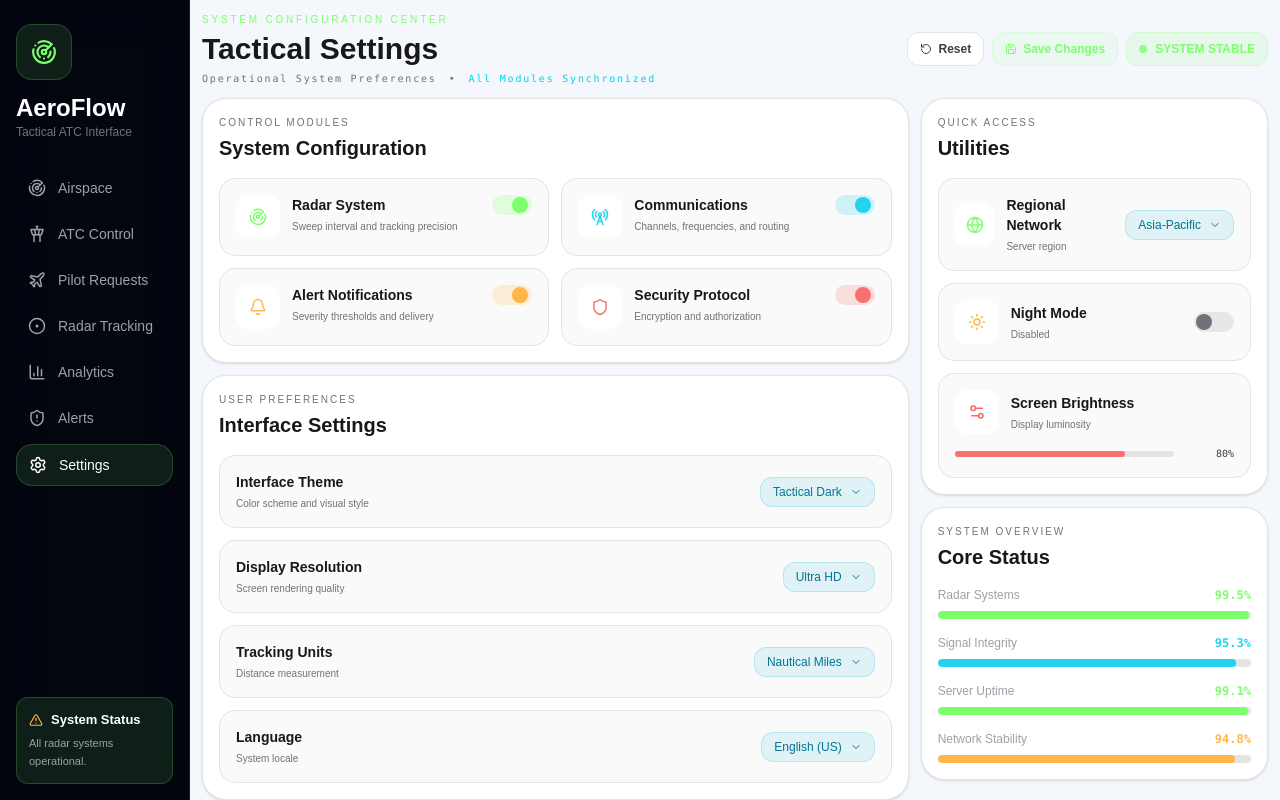
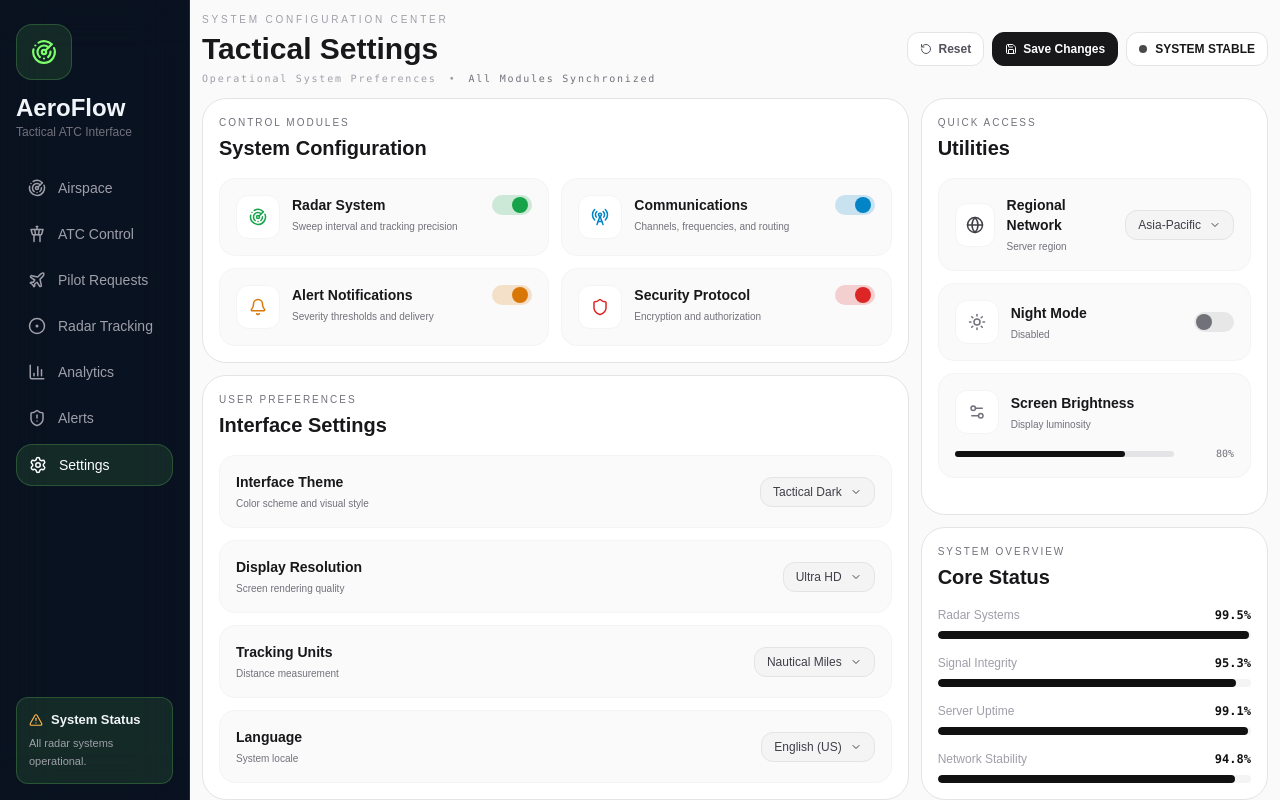
Before and after one commit to datsyolowi/-AeroFlow-ATC-Pilot-Simulation-System, a React (Vite) app: page /settings in a window 1280 px wide. Both pictures are taken after a click on the button 1214 px from the left and 322 px from the top of the page. Built offline with nearby package versions, Linux system fonts and the light colour scheme.

Commit message:
fixed the system theme for settings page

```diff
--- a/src/App.jsx
+++ b/src/App.jsx
@@ -1,4 +1,5 @@
 import { BrowserRouter, Routes, Route } from "react-router-dom";
+import { ThemeProvider } from "./context/ThemeContext";
 
 import Home from "./pages/Home";
 import ATC from "./pages/ATC";
@@ -11,6 +12,7 @@ import NotFound from "./pages/NotFound";
 
 export default function App() {
   return (
+    <ThemeProvider>
       <BrowserRouter>
         <Routes>
           {/* HOME */}
@@ -38,5 +40,6 @@ export default function App() {
           <Route path="*" element={<NotFound />} />
         </Routes>
       </BrowserRouter>
+    </ThemeProvider>
   );
 }
--- /dev/null
+++ b/src/context/ThemeContext.jsx
@@ -0,0 +1,25 @@
+import { createContext, useContext, useState, useEffect } from "react";
+
+const ThemeContext = createContext();
+
+export function ThemeProvider({ children }) {
+  const [nightMode, setNightMode] = useState(() => {
+    // Read from localStorage on first load, default to true
+    const stored = localStorage.getItem("nightMode");
+    return stored !== null ? stored === "true" : true;
+  });
+
+  useEffect(() => {
+    localStorage.setItem("nightMode", nightMode);
+  }, [nightMode]);
+
+  return (
+    <ThemeContext.Provider value={{ nightMode, setNightMode }}>
+      {children}
+    </ThemeContext.Provider>
+  );
+}
+
+export function useTheme() {
+  return useContext(ThemeContext);
+}
--- a/src/layouts/MainLayout.jsx
+++ b/src/layouts/MainLayout.jsx
@@ -1,65 +1,41 @@
 import Sidebar from "../components/Sidebar";
+import { useTheme } from "../context/ThemeContext";
 
 export default function MainLayout({ children }) {
+  const { nightMode } = useTheme();
+
   return (
     <div
-      className="
-        h-[100dvh]
-        bg-[#050816]
-        text-white
-        flex
-        overflow-hidden
-      "
+      className={`h-[100dvh] flex overflow-hidden transition-colors duration-300 ${
+        nightMode ? "bg-[#050816] text-white" : "bg-[#0e1a2e] text-slate-100"
+      }`}
     >
       {/* SIDEBAR */}
       <Sidebar />
 
       {/* MAIN CONTENT */}
-      <main
-        className="
-          flex-1
-          relative
-          overflow-hidden
-        "
-      >
+      <main className="flex-1 relative overflow-hidden">
         {/* RADAR ATMOSPHERE */}
         <div
-          className="
-            absolute
-            top-[-300px]
-            left-[20%]
-            w-[900px]
-            h-[900px]
-            rounded-full
-            bg-[#7CFF6B]/[0.06]
-            blur-[180px]
-            pointer-events-none
-          "
+          className={`absolute top-[-300px] left-[20%] w-[900px] h-[900px] rounded-full blur-[180px] pointer-events-none transition-colors duration-300 ${
+            nightMode ? "bg-[#7CFF6B]/[0.06]" : "bg-[#7CFF6B]/[0.04]"
+          }`}
         />
 
         {/* SECONDARY GLOW */}
         <div
-          className="
-            absolute
-            bottom-[-250px]
-            right-[-150px]
-            w-[700px]
-            h-[700px]
-            rounded-full
-            bg-cyan-500/[0.04]
-            blur-[160px]
-            pointer-events-none
-          "
+          className={`absolute bottom-[-250px] right-[-150px] w-[700px] h-[700px] rounded-full blur-[160px] pointer-events-none transition-colors duration-300 ${
+            nightMode ? "bg-cyan-500/[0.04]" : "bg-sky-400/[0.07]"
+          }`}
         />
 
         {/* VIGNETTE */}
         <div
-          className="
-            absolute
-            inset-0
-            bg-[radial-gradient(circle_at_center,transparent_45%,rgba(0,0,0,0.45))]
-            pointer-events-none
-          "
+          className={`absolute inset-0 pointer-events-none transition-opacity duration-300 ${
+            nightMode
+              ? "bg-[radial-gradient(circle_at_center,transparent_45%,rgba(0,0,0,0.45))]"
+              : "bg-[radial-gradient(circle_at_center,transparent_45%,rgba(0,0,0,0.35))]"
+          }`}
         />
 
         {/* CONTENT */}
--- a/src/pages/Settings.jsx
+++ b/src/pages/Settings.jsx
@@ -1,6 +1,7 @@
 import MainLayout from "../layouts/MainLayout";
 import { motion, AnimatePresence } from "framer-motion";
 import { useState, useEffect } from "react";
+import { useTheme } from "../context/ThemeContext";
 import {
   Settings2,
   Radar,
@@ -46,8 +47,8 @@ function Select({ value, options, onChange, darkMode }) {
           border text-xs font-medium whitespace-nowrap transition
           ${
             darkMode
-              ? "bg-cyan-400/10 border-cyan-400/20 text-cyan-400 hover:bg-cyan-400/20"
-              : "bg-cyan-500/10 border-cyan-500/20 text-cyan-700 hover:bg-cyan-500/20"
+              ? "bg-white/5 border-white/10 text-zinc-300 hover:bg-white/10"
+              : "bg-zinc-100 border-zinc-200 text-zinc-700 hover:bg-zinc-200"
           }
         `}
       >
@@ -67,7 +68,7 @@ function Select({ value, options, onChange, darkMode }) {
             className={`
               absolute right-0 top-full mt-1 z-[999]
               rounded-xl overflow-hidden min-w-[160px]
-              shadow-[0_8px_32px_rgba(0,0,0,0.15)]
+              shadow-[0_8px_32px_rgba(0,0,0,0.10)]
               border
               ${
                 darkMode
@@ -88,11 +89,11 @@ function Select({ value, options, onChange, darkMode }) {
                   ${
                     opt === value
                       ? darkMode
-                        ? "text-cyan-400 bg-cyan-400/10"
-                        : "text-cyan-700 bg-cyan-500/10"
+                        ? "text-white bg-white/10"
+                        : "text-zinc-900 bg-zinc-100 font-semibold"
                       : darkMode
                         ? "text-zinc-300 hover:bg-white/5"
-                        : "text-zinc-700 hover:bg-zinc-100"
+                        : "text-zinc-600 hover:bg-zinc-50"
                   }
                 `}
               >
@@ -127,7 +128,10 @@ function Slider({
       >
         <div
           className="absolute left-0 top-0 h-full rounded-full"
-          style={{ width: `${pct}%`, backgroundColor: color }}
+          style={{
+            width: `${pct}%`,
+            backgroundColor: darkMode ? color : "#111111",
+          }}
         />
         <input
           type="range"
@@ -142,7 +146,7 @@ function Slider({
 
       <span
         className={`text-[10px] font-mono w-12 text-right ${
-          darkMode ? "text-zinc-300" : "text-zinc-700"
+          darkMode ? "text-zinc-300" : "text-zinc-500"
         }`}
       >
         {value}
@@ -165,7 +169,7 @@ export default function Settings() {
   const [language, setLanguage] = useState("English (US)");
   const [resolution, setResolution] = useState("Ultra HD");
 
-  const [nightMode, setNightMode] = useState(true);
+  const { nightMode, setNightMode } = useTheme();
 
   const [brightness, setBrightness] = useState(80);
   const [region, setRegion] = useState("Asia-Pacific");
@@ -215,77 +219,93 @@ export default function Settings() {
       title: "Radar System",
       desc: "Sweep interval and tracking precision",
       icon: Radar,
-      color: "#7CFF6B",
+      color: darkMode ? "#7CFF6B" : "#16a34a",
       key: "radar",
     },
     {
       title: "Communications",
       desc: "Channels, frequencies, and routing",
       icon: RadioTower,
-      color: "#22d3ee",
+      color: darkMode ? "#22d3ee" : "#0284c7",
       key: "communications",
     },
     {
       title: "Alert Notifications",
       desc: "Severity thresholds and delivery",
       icon: Bell,
-      color: "#FFB547",
+      color: darkMode ? "#FFB547" : "#d97706",
       key: "alerts",
     },
     {
       title: "Security Protocol",
       desc: "Encryption and authorization",
       icon: Shield,
-      color: "#f87171",
+      color: darkMode ? "#f87171" : "#dc2626",
       key: "security",
     },
   ];
 
   const statItems = [
-    { label: "Radar Systems", value: coreStats.radar, color: "#7CFF6B" },
-    { label: "Signal Integrity", value: coreStats.signal, color: "#22d3ee" },
-    { label: "Server Uptime", value: coreStats.uptime, color: "#7CFF6B" },
-    { label: "Network Stability", value: coreStats.network, color: "#FFB547" },
+    {
+      label: "Radar Systems",
+      value: coreStats.radar,
+      color: darkMode ? "#7CFF6B" : "#111111",
+    },
+    {
+      label: "Signal Integrity",
+      value: coreStats.signal,
+      color: darkMode ? "#22d3ee" : "#111111",
+    },
+    {
+      label: "Server Uptime",
+      value: coreStats.uptime,
+      color: darkMode ? "#7CFF6B" : "#111111",
+    },
+    {
+      label: "Network Stability",
+      value: coreStats.network,
+      color: darkMode ? "#FFB547" : "#111111",
+    },
   ];
 
   const cardClass = darkMode
     ? "bg-[#0B1220] border border-white/10 text-white"
-    : "bg-white border border-zinc-200 text-zinc-900 shadow-sm";
+    : "bg-white border border-zinc-200 text-zinc-900";
 
   const innerCard = darkMode
     ? "border border-white/5 bg-black/20"
-    : "border border-zinc-200 bg-zinc-50";
+    : "border border-zinc-100 bg-zinc-50";
 
   return (
     <MainLayout>
       <div
         className={`w-full h-full overflow-y-auto p-3 pb-12 flex flex-col gap-3 transition-colors duration-300 ${
-          darkMode ? "bg-[#050816]" : "bg-[#f4f7fb]"
+          darkMode ? "bg-[#050816]" : "bg-[#fafafa]"
         }`}
       >
         {/* TOP BAR */}
         <div className="flex flex-col lg:flex-row lg:items-center justify-between gap-4">
           <div>
-            <p className="text-[#7CFF6B] text-[10px] tracking-[0.28em] mb-1">
+            <p
+              className={`text-[10px] tracking-[0.28em] mb-1 ${darkMode ? "text-[#7CFF6B]" : "text-zinc-400"}`}
+            >
               SYSTEM CONFIGURATION CENTER
             </p>
 
             <h1
-              className={`text-3xl font-black ${
-                darkMode ? "text-white" : "text-zinc-900"
-              }`}
+              className={`text-3xl font-black ${darkMode ? "text-white" : "text-zinc-900"}`}
             >
               Tactical Settings
             </h1>
 
             <div
-              className={`flex flex-wrap items-center gap-3 text-[10px] tracking-[0.18em] mt-1 font-mono ${
-                darkMode ? "text-zinc-500" : "text-zinc-500"
-              }`}
+              className={`flex flex-wrap items-center gap-3 text-[10px] tracking-[0.18em] mt-1 font-mono ${darkMode ? "text-zinc-500" : "text-zinc-400"}`}
             >
               <span>Operational System Preferences</span>
               <span>•</span>
-              <span className="text-cyan-400">All Modules Synchronized</span>
+              <span className={darkMode ? "text-cyan-400" : "text-zinc-500"}>
+                All Modules Synchronized
+              </span>
             </div>
           </div>
 
@@ -298,7 +318,7 @@ export default function Settings() {
                 ${
                   darkMode
                     ? "bg-white/5 border-white/10 text-zinc-400 hover:bg-white/10"
-                    : "bg-white border-zinc-200 text-zinc-700 hover:bg-zinc-100"
+                    : "bg-white border-zinc-200 text-zinc-600 hover:bg-zinc-100"
                 }
               `}
             >
@@ -308,26 +328,41 @@ export default function Settings() {
 
             <button
               onClick={handleSave}
-              className="flex items-center gap-1.5 px-3 py-2 rounded-xl border text-xs font-semibold transition"
-              style={{
-                backgroundColor: saved ? "#7CFF6B22" : "#7CFF6B11",
-                borderColor: saved ? "#7CFF6B55" : "#7CFF6B22",
-                color: "#7CFF6B",
-              }}
+              className={`flex items-center gap-1.5 px-3 py-2 rounded-xl border text-xs font-semibold transition ${
+                darkMode
+                  ? ""
+                  : "bg-zinc-900 border-zinc-900 text-white hover:bg-zinc-700"
+              }`}
+              style={
+                darkMode
+                  ? {
+                      backgroundColor: saved ? "#7CFF6B22" : "#7CFF6B11",
+                      borderColor: saved ? "#7CFF6B55" : "#7CFF6B22",
+                      color: "#7CFF6B",
+                    }
+                  : {}
+              }
             >
               <Save size={12} />
               {saved ? "Saved!" : "Save Changes"}
             </button>
 
-            <div className="px-3 py-2 rounded-xl border border-[#7CFF6B]/20 bg-[#7CFF6B]/10">
+            <div
+              className={`px-3 py-2 rounded-xl border ${
+                darkMode
+                  ? "border-[#7CFF6B]/20 bg-[#7CFF6B]/10"
+                  : "border-zinc-200 bg-white"
+              }`}
+            >
               <div className="flex items-center gap-2">
                 <motion.div
                   animate={{ opacity: [0.3, 1, 0.3] }}
                   transition={{ duration: 1.5, repeat: Infinity }}
-                  className="w-2 h-2 rounded-full bg-[#7CFF6B]"
+                  className={`w-2 h-2 rounded-full ${darkMode ? "bg-[#7CFF6B]" : "bg-zinc-900"}`}
                 />
-
-                <span className="text-xs font-semibold text-[#7CFF6B]">
+                <span
+                  className={`text-xs font-semibold ${darkMode ? "text-[#7CFF6B]" : "text-zinc-900"}`}
+                >
                   SYSTEM STABLE
                 </span>
               </div>
@@ -336,16 +371,15 @@ export default function Settings() {
         </div>
 
         {/* MAIN GRID */}
-        <div className="grid grid-cols-1 xl:grid-cols-12 gap-3">
+        <div className="grid grid-cols-1 xl:grid-cols-12 gap-3 xl:items-stretch">
           {/* LEFT */}
-          <div className="xl:col-span-8 space-y-3">
+          <div className="xl:col-span-8 flex flex-col gap-3">
             {/* SYSTEM MODULES */}
             <div className={`${cardClass} rounded-3xl p-4`}>
               <div className="mb-4">
                 <p className="text-zinc-500 text-[10px] tracking-[0.2em] mb-1">
                   CONTROL MODULES
                 </p>
-
                 <h2 className="text-xl font-black">System Configuration</h2>
               </div>
 
@@ -359,15 +393,15 @@ export default function Settings() {
                       <div className="flex gap-3">
                         <div
                           className={`w-11 h-11 rounded-xl flex items-center justify-center ${
-                            darkMode ? "bg-black/30" : "bg-white"
+                            darkMode
+                              ? "bg-black/30"
+                              : "bg-white border border-zinc-100"
                           }`}
                         >
                           <item.icon size={18} style={{ color: item.color }} />
                         </div>
-
                         <div>
                           <h3 className="text-sm font-bold">{item.title}</h3>
-
                           <p className="text-[10px] text-zinc-500 mt-1">
                             {item.desc}
                           </p>
@@ -391,12 +425,11 @@ export default function Settings() {
             </div>
 
             {/* INTERFACE SETTINGS */}
-            <div className={`${cardClass} rounded-3xl p-4`}>
+            <div className={`${cardClass} rounded-3xl p-4 flex-1`}>
               <div className="mb-4">
                 <p className="text-zinc-500 text-[10px] tracking-[0.2em] mb-1">
                   USER PREFERENCES
                 </p>
-
                 <h2 className="text-xl font-black">Interface Settings</h2>
               </div>
 
@@ -441,12 +474,10 @@ export default function Settings() {
                   >
                     <div>
                       <h3 className="text-sm font-semibold">{item.title}</h3>
-
                       <p className="text-[10px] text-zinc-500 mt-1">
                         {item.subtitle}
                       </p>
                     </div>
-
                     <Select
                       value={item.value}
                       options={item.options}
@@ -460,14 +491,13 @@ export default function Settings() {
           </div>
 
           {/* RIGHT */}
-          <div className="xl:col-span-4 space-y-3">
+          <div className="xl:col-span-4 flex flex-col gap-3 h-full">
             {/* QUICK ACCESS */}
-            <div className={`${cardClass} rounded-3xl p-4`}>
+            <div className={`${cardClass} rounded-3xl p-4 flex-1`}>
               <div className="mb-4">
                 <p className="text-zinc-500 text-[10px] tracking-[0.2em] mb-1">
                   QUICK ACCESS
                 </p>
-
                 <h2 className="text-xl font-black">Utilities</h2>
               </div>
 
@@ -478,23 +508,27 @@ export default function Settings() {
                     <div className="flex items-center gap-3">
                       <div
                         className={`w-11 h-11 rounded-xl flex items-center justify-center ${
-                          darkMode ? "bg-black/30" : "bg-white"
+                          darkMode
+                            ? "bg-black/30"
+                            : "bg-white border border-zinc-100"
                         }`}
                       >
-                        <Globe size={18} className="text-[#7CFF6B]" />
+                        <Globe
+                          size={18}
+                          className={
+                            darkMode ? "text-[#7CFF6B]" : "text-zinc-700"
+                          }
+                        />
                       </div>
-
                       <div>
                         <h3 className="text-sm font-semibold">
                           Regional Network
                         </h3>
-
                         <p className="text-[10px] text-zinc-500 mt-1">
                           Server region
                         </p>
                       </div>
                     </div>
-
                     <Select
                       value={region}
                       options={["Asia-Pacific", "North America", "Europe"]}
@@ -510,29 +544,28 @@ export default function Settings() {
                     <div className="flex items-center gap-3">
                       <div
                         className={`w-11 h-11 rounded-xl flex items-center justify-center ${
-                          darkMode ? "bg-black/30" : "bg-white"
+                          darkMode
+                            ? "bg-black/30"
+                            : "bg-white border border-zinc-100"
                         }`}
                       >
                         {nightMode ? (
                           <Moon size={18} className="text-[#FFB547]" />
                         ) : (
-                          <Sun size={18} className="text-[#FFB547]" />
+                          <Sun size={18} className="text-zinc-500" />
                         )}
                       </div>
-
                       <div>
                         <h3 className="text-sm font-semibold">Night Mode</h3>
-
                         <p className="text-[10px] text-zinc-500 mt-1">
                           {nightMode ? "Enabled" : "Disabled"}
                         </p>
                       </div>
                     </div>
-
                     <Toggle
                       enabled={nightMode}
                       onToggle={() => setNightMode(!nightMode)}
-                      color="#FFB547"
+                      color={darkMode ? "#FFB547" : "#111111"}
                     />
                   </div>
                 </div>
@@ -542,30 +575,32 @@ export default function Settings() {
                   <div className="flex items-center gap-3 mb-3">
                     <div
                       className={`w-11 h-11 rounded-xl flex items-center justify-center ${
-                        darkMode ? "bg-black/30" : "bg-white"
+                        darkMode
+                          ? "bg-black/30"
+                          : "bg-white border border-zinc-100"
                       }`}
                     >
-                      <Settings2 size={18} className="text-red-400" />
+                      <Settings2
+                        size={18}
+                        className={darkMode ? "text-red-400" : "text-zinc-500"}
+                      />
                     </div>
-
                     <div>
                       <h3 className="text-sm font-semibold">
                         Screen Brightness
                       </h3>
-
                       <p className="text-[10px] text-zinc-500 mt-1">
                         Display luminosity
                       </p>
                     </div>
                   </div>
-
                   <Slider
                     value={brightness}
                     min={10}
                     max={100}
                     unit="%"
                     onChange={setBrightness}
-                    color="#f87171"
+                    color={darkMode ? "#f87171" : "#111111"}
                     darkMode={darkMode}
                   />
                 </div>
@@ -578,7 +613,6 @@ export default function Settings() {
                 <p className="text-zinc-500 text-[10px] tracking-[0.2em] mb-1">
                   SYSTEM OVERVIEW
                 </p>
-
                 <h2 className="text-xl font-black">Core Status</h2>
               </div>
 
@@ -589,7 +623,6 @@ export default function Settings() {
                       <span className="text-xs text-zinc-400">
                         {item.label}
                       </span>
-
                       <span
                         className="text-xs font-semibold font-mono"
                         style={{ color: item.color }}
@@ -597,10 +630,9 @@ export default function Settings() {
                         {item.value.toFixed(1)}%
                       </span>
                     </div>
-
                     <div
                       className={`w-full h-2 rounded-full overflow-hidden ${
-                        darkMode ? "bg-white/5" : "bg-zinc-200"
+                        darkMode ? "bg-white/5" : "bg-zinc-100"
                       }`}
                     >
                       <motion.div
```
Lines whose indentation alone changed are shown as unchanged.
